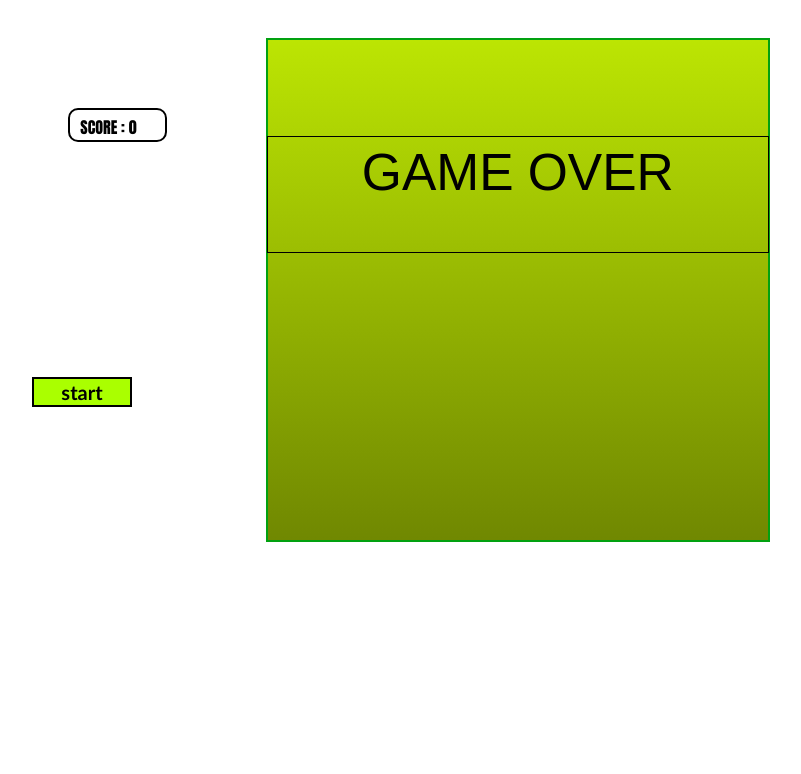
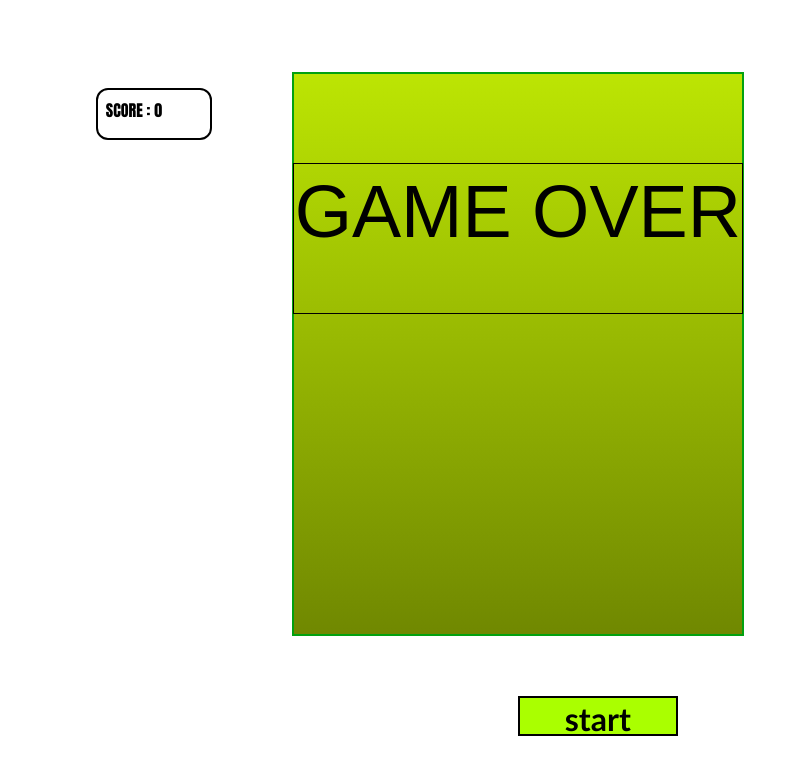
Before and after one commit to Junaid-khokar/snake-game, a plain HTML site: page index.html in a window 1280 px wide. Both pictures are taken after a click on the button "start". Shown: the whole page, without its empty margins (111-912 px from the left). Drawn offline with Linux system fonts and the light colour scheme.

Commit message:
Add files via upload

```diff
--- a/style.css
+++ b/style.css
@@ -6,10 +6,10 @@ body
 }
 #box
 {
-    margin-top:30px ;
-    height: 500px;
-    width: 500px;
-    border: 2px solid rgb(2, 161, 16);
+    margin-top:8vmin ;
+    height: 70vh;
+    width: 35vw;
+    border: 0.35vmin solid rgb(2, 161, 16);
     display: grid;
     position: absolute;
     grid-template-rows: repeat(20, 1fr);
@@ -24,19 +24,18 @@ body
     justify-content: center;
     height: 96vh;
     width: 97vw;
-    /* border: 2px solid; */
     position: relative;
 }
 #score{
-    margin-top: 100px;
-    margin-right: 800px;
-    border: 2px solid;
-    height: 20px;
-    padding: 5px;
+    margin-top: 10vmin;
+    margin-right: 91vmin;
+    border: 0.35vmin solid;
+    height: 4vmin;
+    padding: 1vmin;
     font-family:Impact, Haettenschweiler, 'Arial Narrow Bold', sans-serif ;
-    width: 80px;
-    padding-left: 10px;
-    border-radius: 10px;
+    width: 12vmin;
+    padding-left: 1vmin;
+    border-radius: 1.5vmin;
     position: absolute;
 
 
@@ -44,14 +43,14 @@ body
 .start
 {
     background-color: rgb(170, 255, 0);
-    height: 30px;
-    width: 100px;
-    margin-right: auto;
+    height: 5vmin;
+    width: 20vmin;
+    /* margin-right: auto; */
     margin-top: auto;
-    margin-bottom: auto;
-    margin-left: 135px;
-    border: 2px solid;
-    font-size: 20px;
+    margin-bottom: 5vmin;
+    margin-left:20vmin;
+    border: 0.35vmin solid;
+    font-size: 4vmin;
     font-weight: bolder;
     font-family: 'Gill Sans', 'Gill Sans MT', Calibri, 'Trebuchet MS', sans-serif;
 }
@@ -59,7 +58,7 @@ body
 .snake
 {
     background-color: rgb(25, 140, 48);
-    border-radius: 8px;
+    border-radius: 1vmin;
 }
 .food
 {
@@ -67,16 +66,16 @@ body
    border-radius: 50%;
 }
 .game-over{
-    height: 110px;
-    width: 500px;
-    border: 2px solid;
+    height: 18vh;
+    width: 35vw;
+    border: 0.35vmin solid;
     margin: auto;
     position: absolute;
-    margin-top: 230px;
+    margin-top: 35vmin;
     transition: 1s all ease-in ;
-    font-size: 80px;
+    font-size: 15vmin;
     text-align: center;
     display:block;
-    padding-top: 10px;
+    padding-top: 1vmin;
     font-family:fantasy ;
 }
```
